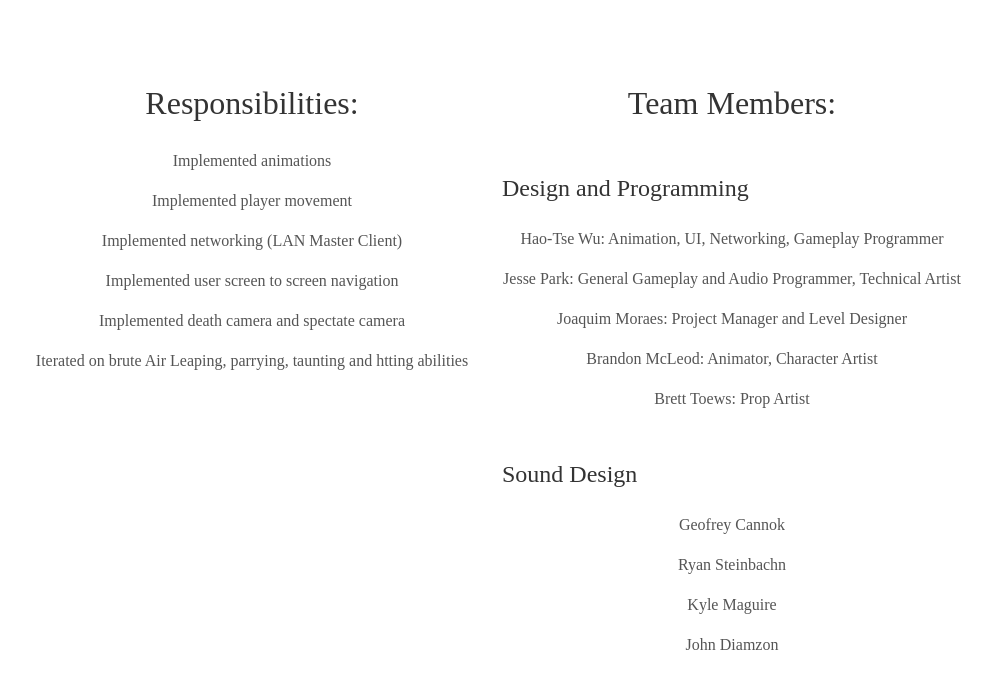
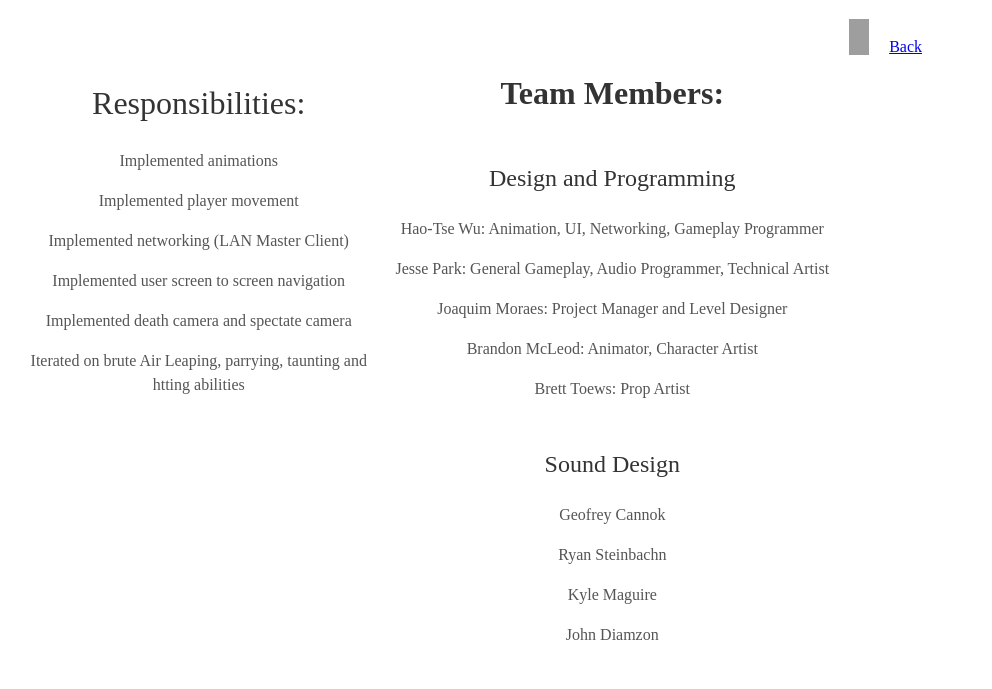
Before and after one commit to Maxroo/Maxroo.github.io, a Jekyll site: the page built from fracture.html, in a window 1280 px wide and 900 px high, scrolled down 1125 px, cut to the strip 0-689 px from the top of the window. Shown: the whole strip, without its empty margins (148-1140 px from the left). Built offline with Jekyll 4.4.1, drawn with Linux system fonts in a browser that asks for light colours; nearby versions of some CDN libraries; some web fonts are replaced; comment, search, counter and statistics services are not loaded; grey boxes are pictures that could not be loaded.

Commit message:
update fracutre test2

```diff
--- a/_includes/fracture.html
+++ b/_includes/fracture.html
@@ -14,23 +14,23 @@
     <p class="content">Implemented death camera and spectate camera</p>
     <p class="content">Iterated on brute Air Leaping, parrying, taunting and htting abilities</p>
   </div>
+  <div>
+      <h2 style="text-align: center">Team Members:</h2>
   <div class="tech">
-      <h2 style="text-align: center">Team Members:</h2>
-      <h3 style="text-align: left">Design and Programming</h3>
+      <h3 style="text-align: center">Design and Programming</h3>
       <p class="content">Hao-Tse Wu: Animation, UI, Networking, Gameplay Programmer</p>
-      <p class="content">Jesse Park: General Gameplay and Audio Programmer, Technical Artist</p>
+      <p class="content">Jesse Park: General Gameplay, Audio Programmer, Technical Artist</p>
       <p class="content">Joaquim Moraes:  Project Manager and Level Designer</p>
       <p class="content">Brandon McLeod: Animator, Character Artist</p>
       <p class="content">Brett Toews: Prop Artist</p>
-      <h3 style="text-align: left">Sound Design</h3>
+  </div>
+  <div class="tech">
+      <h3 style="text-align: center">Sound Design</h3>
       <p class="content">Geofrey Cannok</p>
       <p class="content">Ryan Steinbachn</p>
       <p class="content">Kyle Maguire</p>
       <p class="content">John Diamzon</p>
-
-
-
-  </div>
+</div>
 </div>
   <div class="user">
     <div class = "tech">
```
